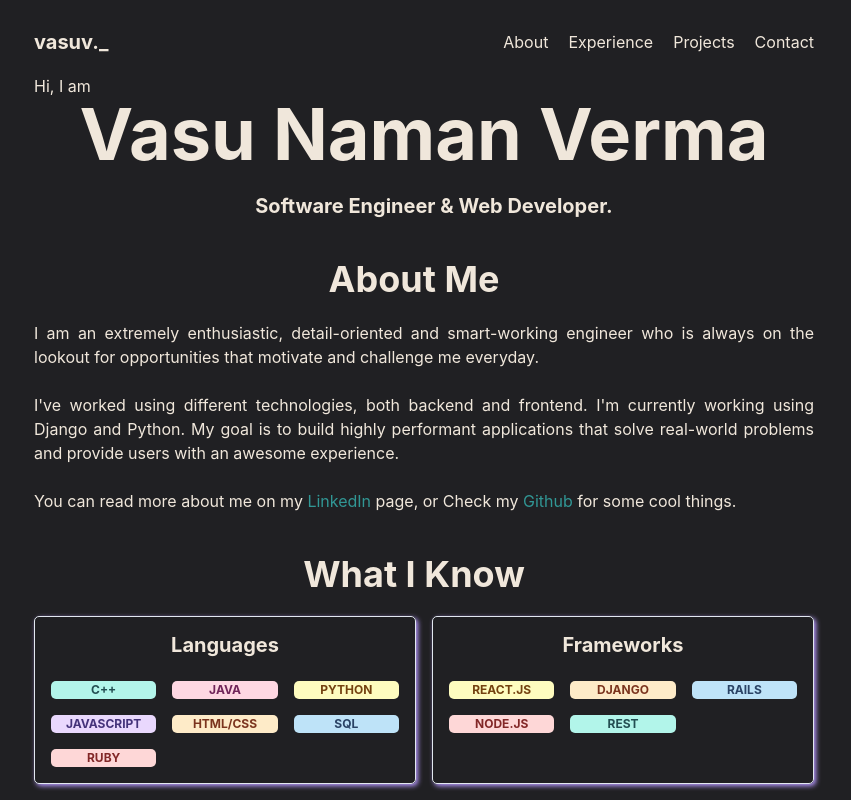
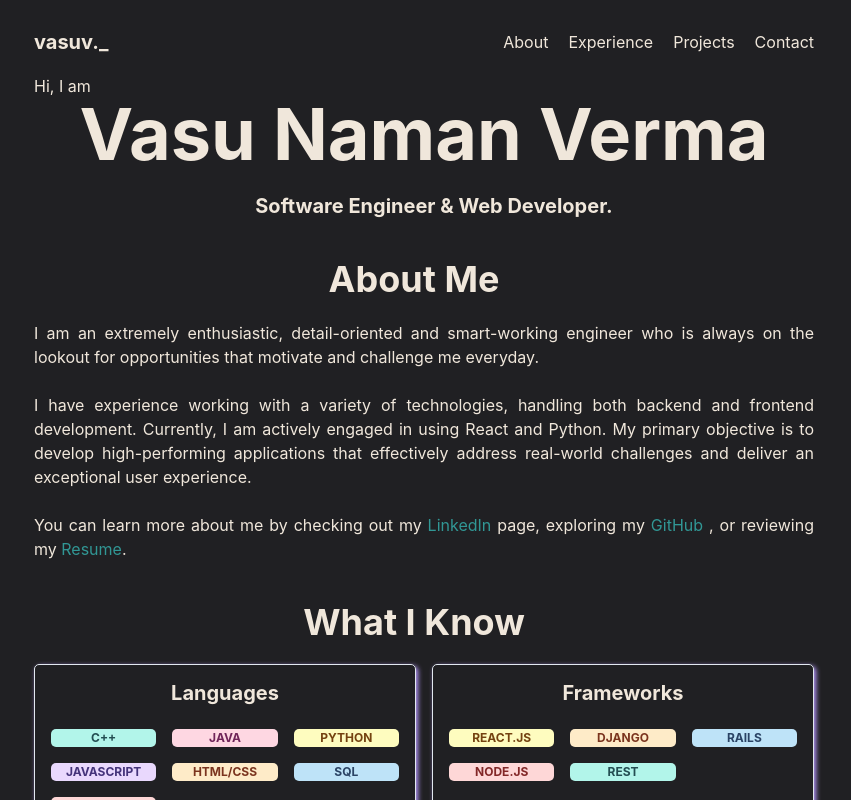
Before and after one commit to vasunverma/portfolio, a React (Create React App) app: page / in a window 1280 px wide. Shown: the top 800 px of the page, without its empty margins (216-1067 px from the left). Built offline with nearby package versions, Linux system fonts and the light colour scheme.

Commit message:
App.css update for scroll bar and About me update

```diff
--- a/src/App.css
+++ b/src/App.css
@@ -35,9 +35,9 @@
 }
 
 /* Track styles */
-/* ::-webkit-scrollbar-track {
-  background-color: #f5f5f5;
-} */
+::-webkit-scrollbar-track {
+  background-color: #202023;
+}
 
 /* Handle styles */
 ::-webkit-scrollbar-thumb {
--- a/src/components/about.js
+++ b/src/components/about.js
@@ -16,14 +16,15 @@ export const About = () => {
                     </Text>
                     <br />
                     <Text textAlign="justify" justifyContent="center">
-                        I've worked using different technologies, both backend and frontend. I'm currently working using Django and Python.
-                        My goal is to build highly performant applications that solve real-world problems and provide users with an awesome
-                        experience.
+                    I have experience working with a variety of technologies, handling both backend and frontend development.
+                    Currently, I am actively engaged in using React and Python.
+                    My primary objective is to develop high-performing applications that effectively address real-world challenges and deliver an exceptional user experience.
                     </Text>
                     <br />
                     <Text textAlign="justify" justifyContent="center">
-                        You can read more about me on my <Link _hover={{}} color='teal.500' href='https://www.linkedin.com/in/vasunverma/'>LinkedIn</Link> page,
-                        or Check my <Link _hover={{}} color='teal.500' href='https://github.com/VasuNVerma/'>Github</Link> for some cool things.
+                    You can learn more about me by checking out my <Link _hover={{}} color='teal.500' href='https://www.linkedin.com/in/vasunverma/'>LinkedIn</Link> page,
+                    exploring my <Link _hover={{}} color='teal.500' href='https://github.com/VasuNVerma/'>GitHub</Link> ,
+                    or reviewing my <Link _hover={{}} color='teal.500' href='https://vasunverma.github.io/Vasu_Verma_Resume.pdf'>Resume</Link>.
                     </Text>
 
                 </Box>
```
